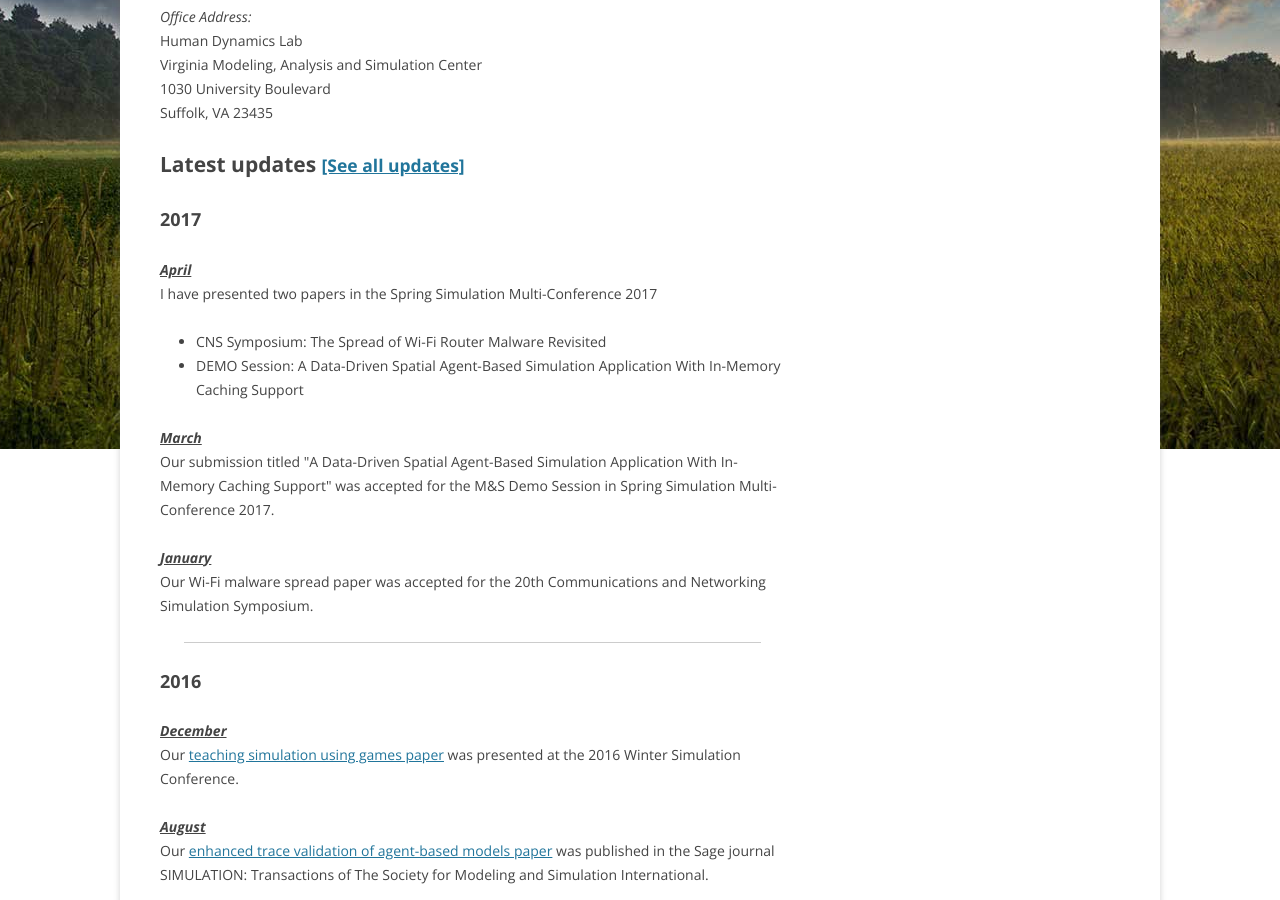
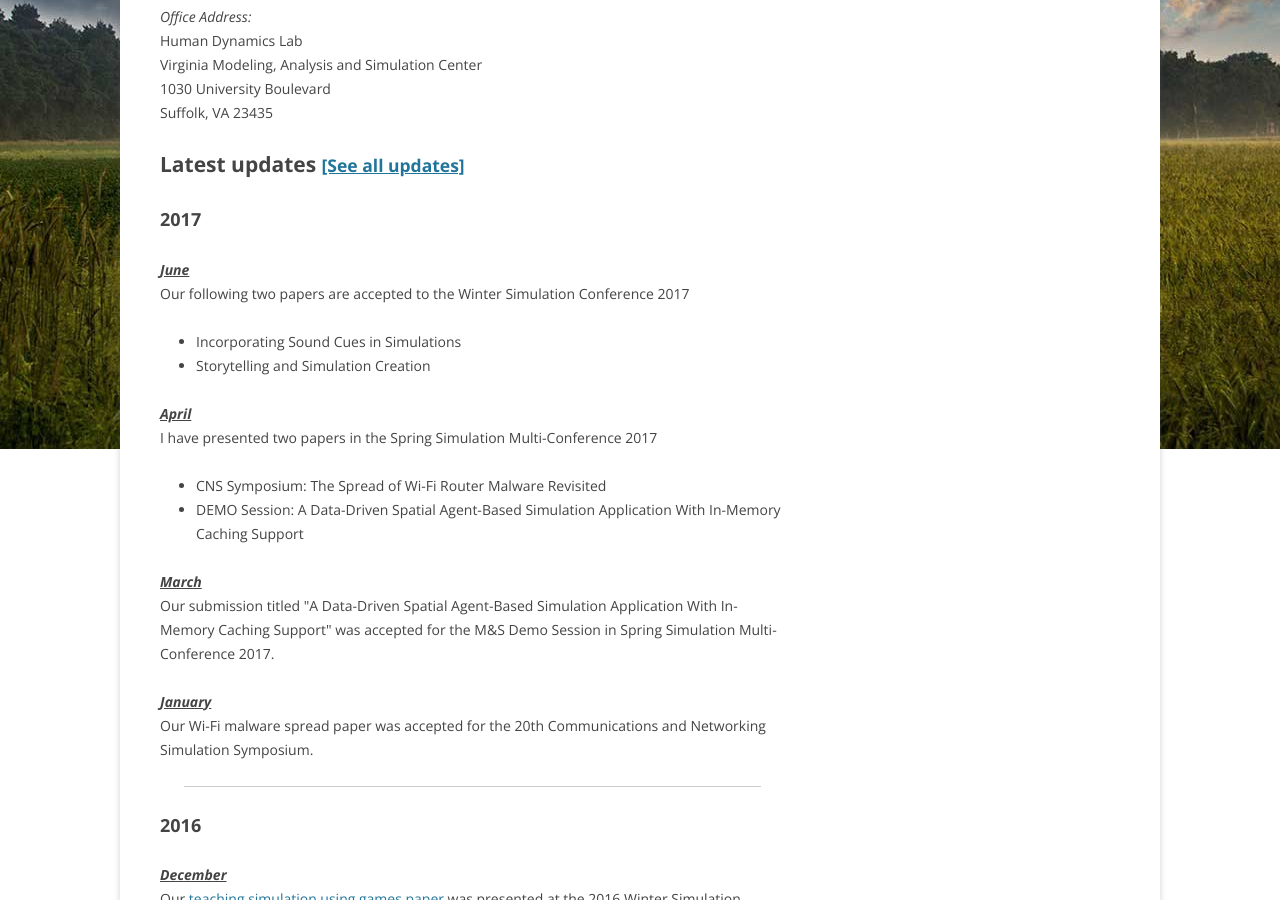
Before and after one commit to hamdikavak/hamdikavak.github.io, a Jekyll site: the page built from index.html, in a window 1280 px wide and 900 px high, scrolled down 569 px. Built offline with Jekyll 4.4.1, drawn with Linux system fonts in a browser that asks for light colours; nearby versions of some CDN libraries; library files that are not in the unit come from our copies.

Commit message:
Update updates.html

```diff
--- a/_includes/updates.html
+++ b/_includes/updates.html
@@ -1,4 +1,12 @@
 <h2>2017</h2>
+<p>
+<strong><em><u>June</u></em></strong><br/>
+  Our following two papers are accepted to the Winter Simulation Conference 2017
+  <ul>
+    <li>Incorporating Sound Cues in Simulations</li>
+    <li>Storytelling and Simulation Creation</li>
+</ul>
+  </p>
 <p>
 <strong><em><u>April</u></em></strong><br/>
   I have presented two papers in the Spring Simulation Multi-Conference 2017
```
